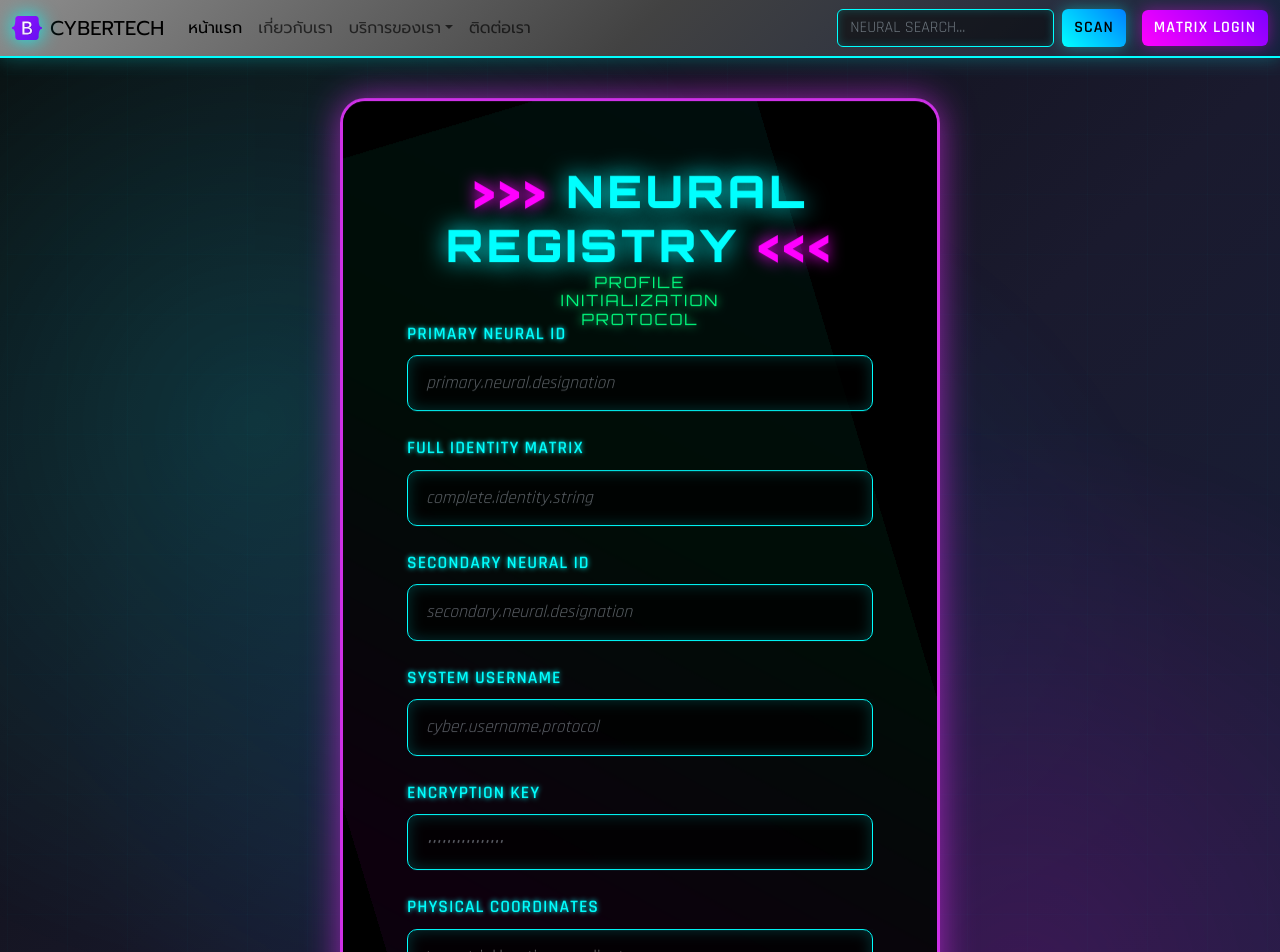
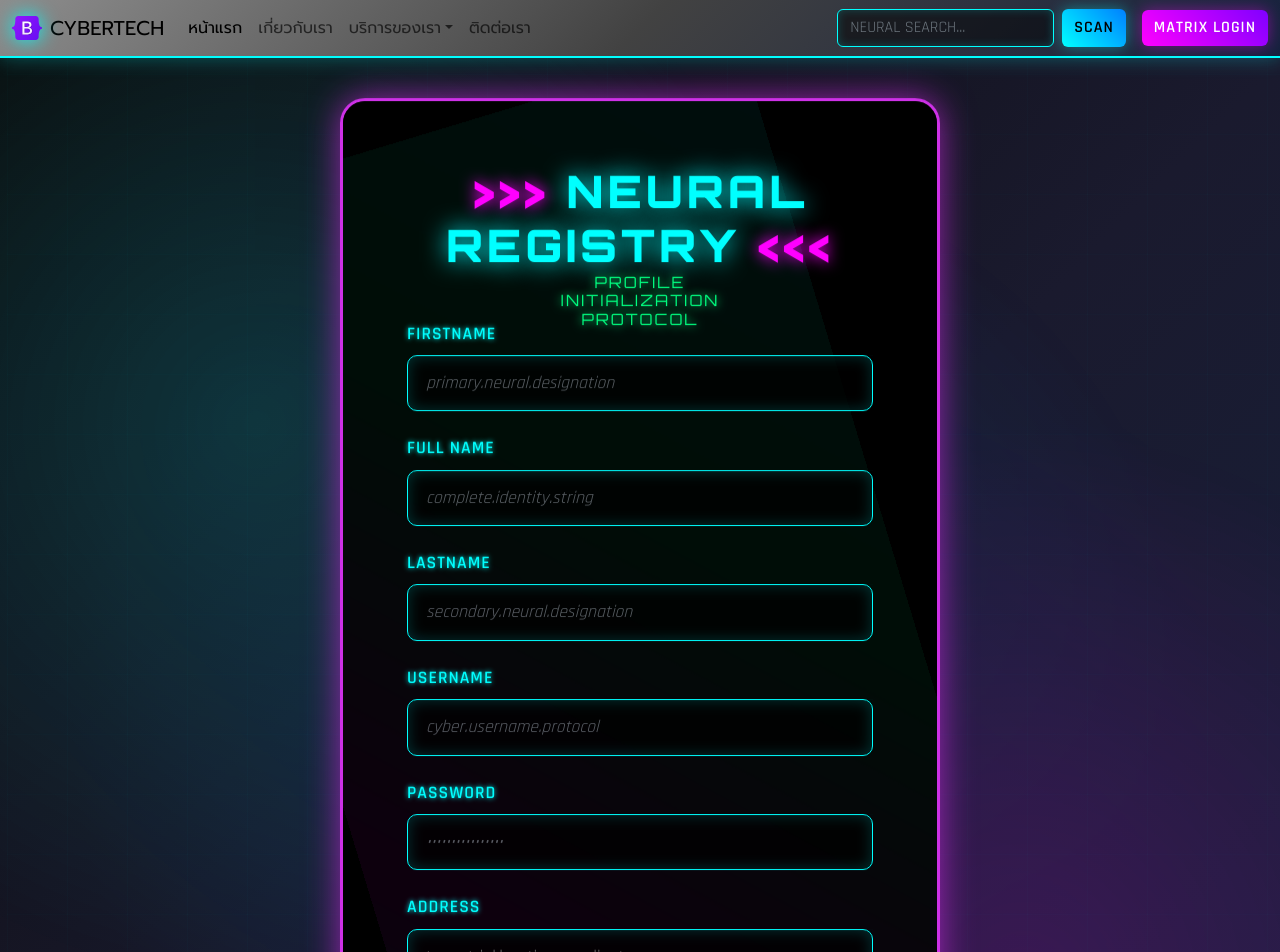
Before and after one commit to Petchrapeephat/Fron-End-01, a Next.js app: page /Register in a window 1280 px wide. Shown: the top 952 px of the page. Built offline with nearby package versions, Linux system fonts and the light colour scheme.

Commit message:
Update page.js

```diff
--- a/app/Register/page.js
+++ b/app/Register/page.js
@@ -508,7 +508,7 @@ export default function Register() {
 
             <form onSubmit={handleSubmit}>
               <div className="form-group">
-                <label className="scifi-label">Primary Neural ID</label>
+                <label className="scifi-label">Firstname</label>
                 <div className="input-scanner">
                   <input
                     className="scifi-input"
@@ -521,7 +521,7 @@ export default function Register() {
               </div>
 
               <div className="form-group">
-                <label className="scifi-label">Full Identity Matrix</label>
+                <label className="scifi-label">Full Name</label>
                 <div className="input-scanner">
                   <input
                     className="scifi-input"
@@ -533,7 +533,7 @@ export default function Register() {
               </div>
 
               <div className="form-group">
-                <label className="scifi-label">Secondary Neural ID</label>
+                <label className="scifi-label">Lastname</label>
                 <div className="input-scanner">
                   <input
                     className="scifi-input"
@@ -546,7 +546,7 @@ export default function Register() {
               </div>
 
               <div className="form-group">
-                <label className="scifi-label">System Username</label>
+                <label className="scifi-label">Username</label>
                 <div className="input-scanner">
                   <input
                     className="scifi-input"
@@ -559,7 +559,7 @@ export default function Register() {
               </div>
 
               <div className="form-group">
-                <label className="scifi-label">Encryption Key</label>
+                <label className="scifi-label">Password</label>
                 <div className="input-scanner">
                   <input
                     type="password"
@@ -573,7 +573,7 @@ export default function Register() {
               </div>
 
               <div className="form-group">
-                <label className="scifi-label">Physical Coordinates</label>
+                <label className="scifi-label">Address</label>
                 <div className="input-scanner">
                   <textarea
                     className="scifi-textarea"
```
